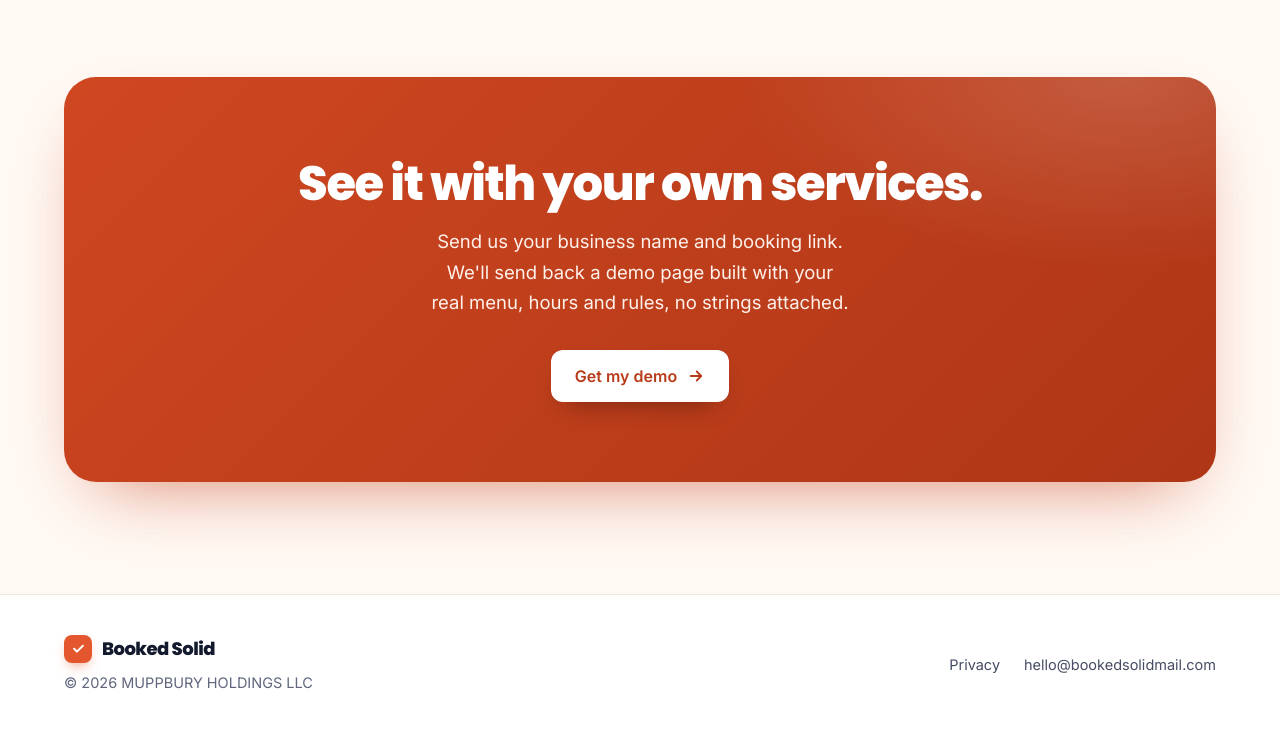
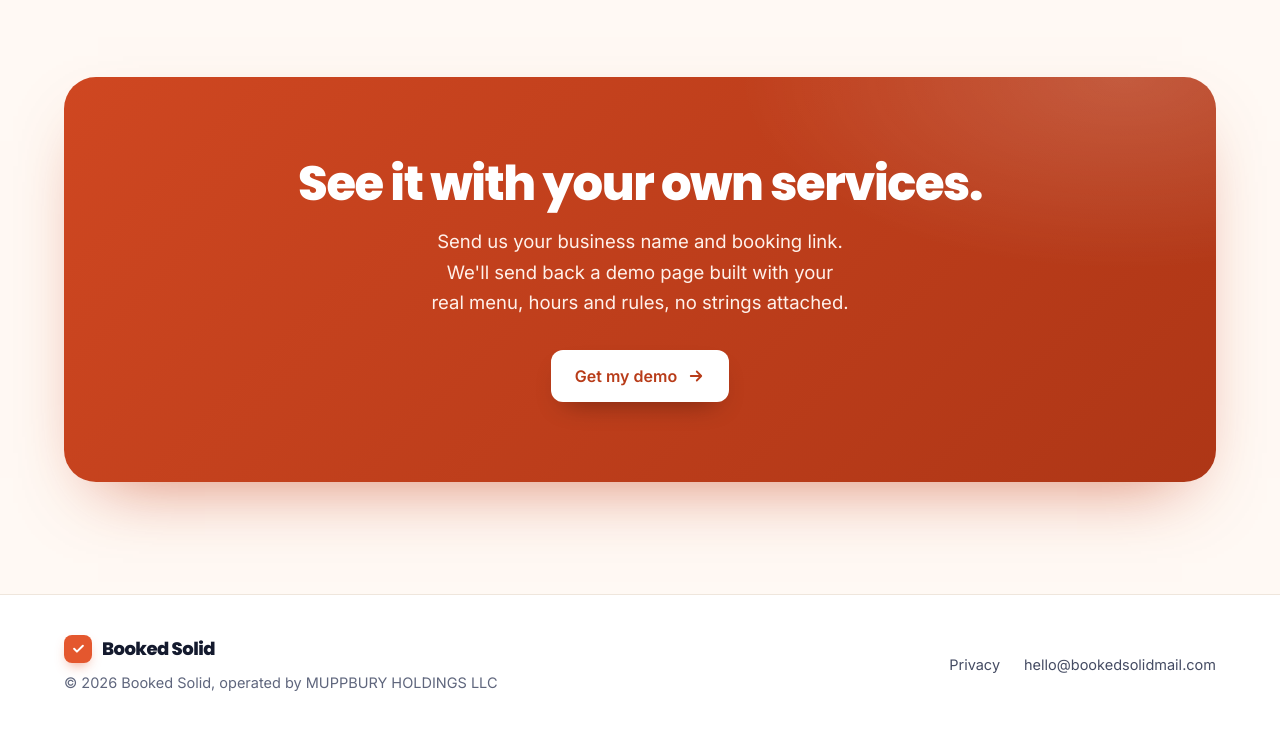
Before and after one commit to parksasbury-cloud/booked-solid-site, a plain HTML site: page index.html in a window 1280 px wide. Shown: the part 6649-7378 px from the top of the page. Drawn offline with Linux system fonts and the light colour scheme.

Commit message:
Footer: Booked Solid, operated by MUPPBURY HOLDINGS LLC

```diff
--- a/index.html
+++ b/index.html
@@ -675,7 +675,7 @@ footer .foot-links a:hover{color:var(--ink);text-decoration:underline;text-under
   <div class="wrap">
     <div class="foot-brand">
       <a class="logo" href="#top"><span class="logo-mark" aria-hidden="true"><svg width="15" height="15" viewBox="0 0 24 24" fill="none" stroke="#fff" stroke-width="3.2" stroke-linecap="round" stroke-linejoin="round"><path d="M5 12.5l4.5 4.5L19 7.5"/></svg></span>Booked Solid</a>
-      <span>© 2026 MUPPBURY HOLDINGS LLC</span>
+      <span>© 2026 Booked Solid, operated by MUPPBURY HOLDINGS LLC</span>
     </div>
     <div class="foot-links"><a href="privacy.html">Privacy</a><a href="mailto:hello@bookedsolidmail.com">hello@bookedsolidmail.com</a></div>
   </div>
```
